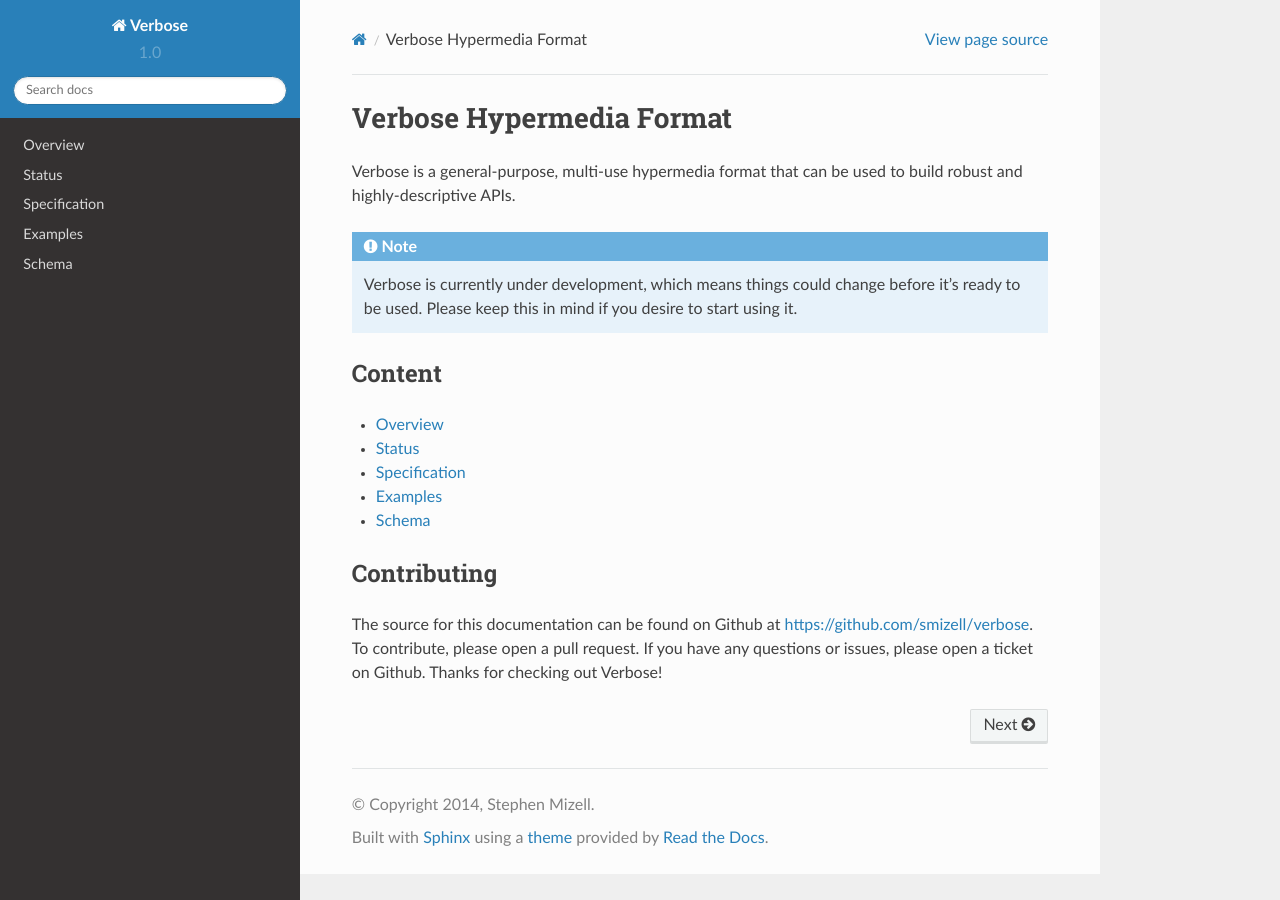
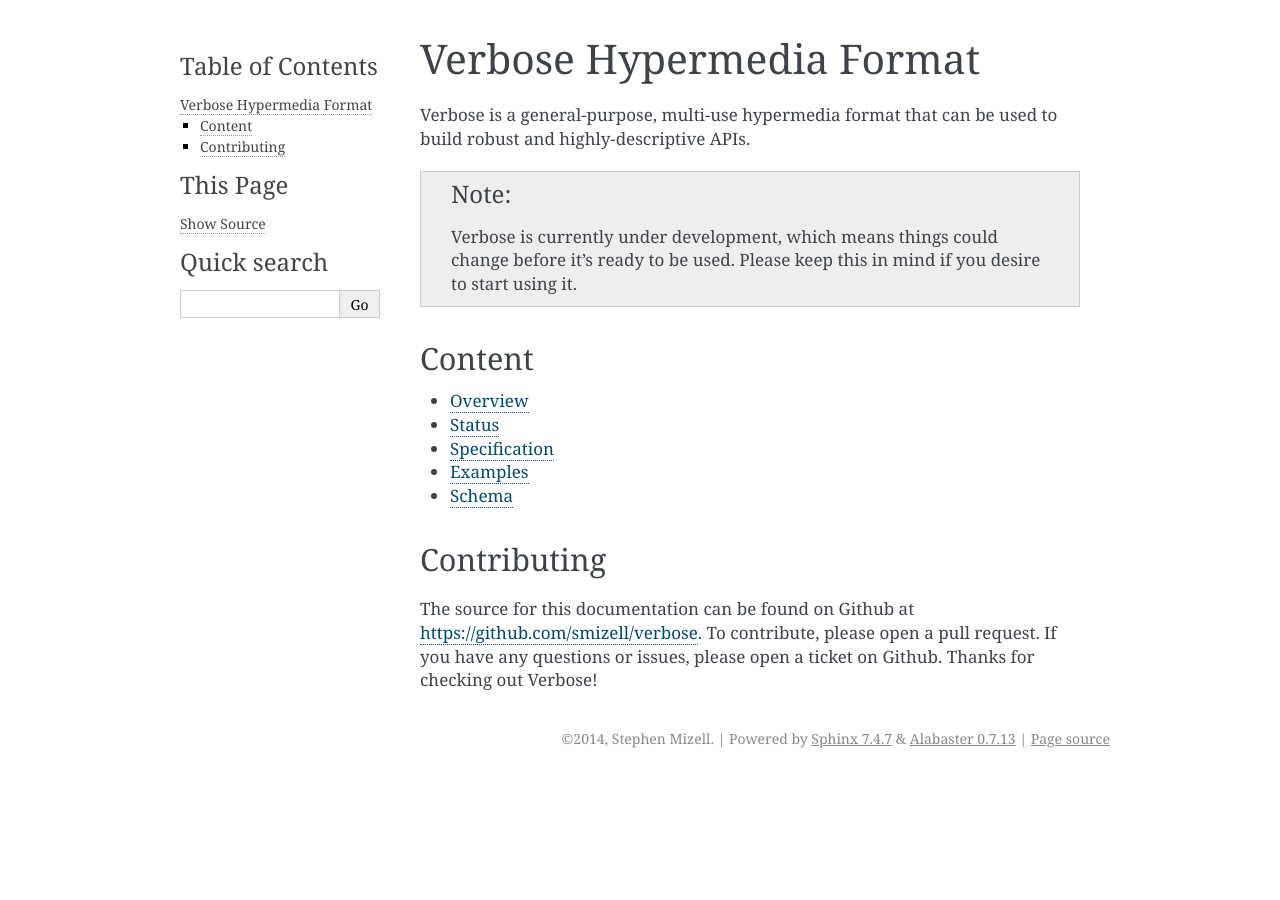
Before and after one commit to smizell/verbose, a Sphinx documentation site: the page built from docs/index.rst, in a window 1280 px wide. Built offline with Sphinx 7.4.7, drawn with Linux system fonts in a browser that asks for light colours.

Commit message:
Remove theme

```diff
--- a/docs/conf.py
+++ b/docs/conf.py
@@ -99,7 +99,7 @@ pygments_style = 'sphinx'
 
 # The theme to use for HTML and HTML Help pages.  See the documentation for
 # a list of builtin themes.
-html_theme = 'sphinx_rtd_theme'
+#html_theme = 'sphinx_rtd_theme'
 
 # Theme options are theme-specific and customize the look and feel of a theme
 # further.  For a list of options available for each theme, see the
@@ -107,7 +107,7 @@ html_theme = 'sphinx_rtd_theme'
 #html_theme_options = {}
 
 # Add any paths that contain custom themes here, relative to this directory.
-html_theme_path = [sphinx_rtd_theme.get_html_theme_path()]
+#html_theme_path = [sphinx_rtd_theme.get_html_theme_path()]
 
 # The name for this set of Sphinx documents.  If None, it defaults to
 # "<project> v<release> documentation".
```
